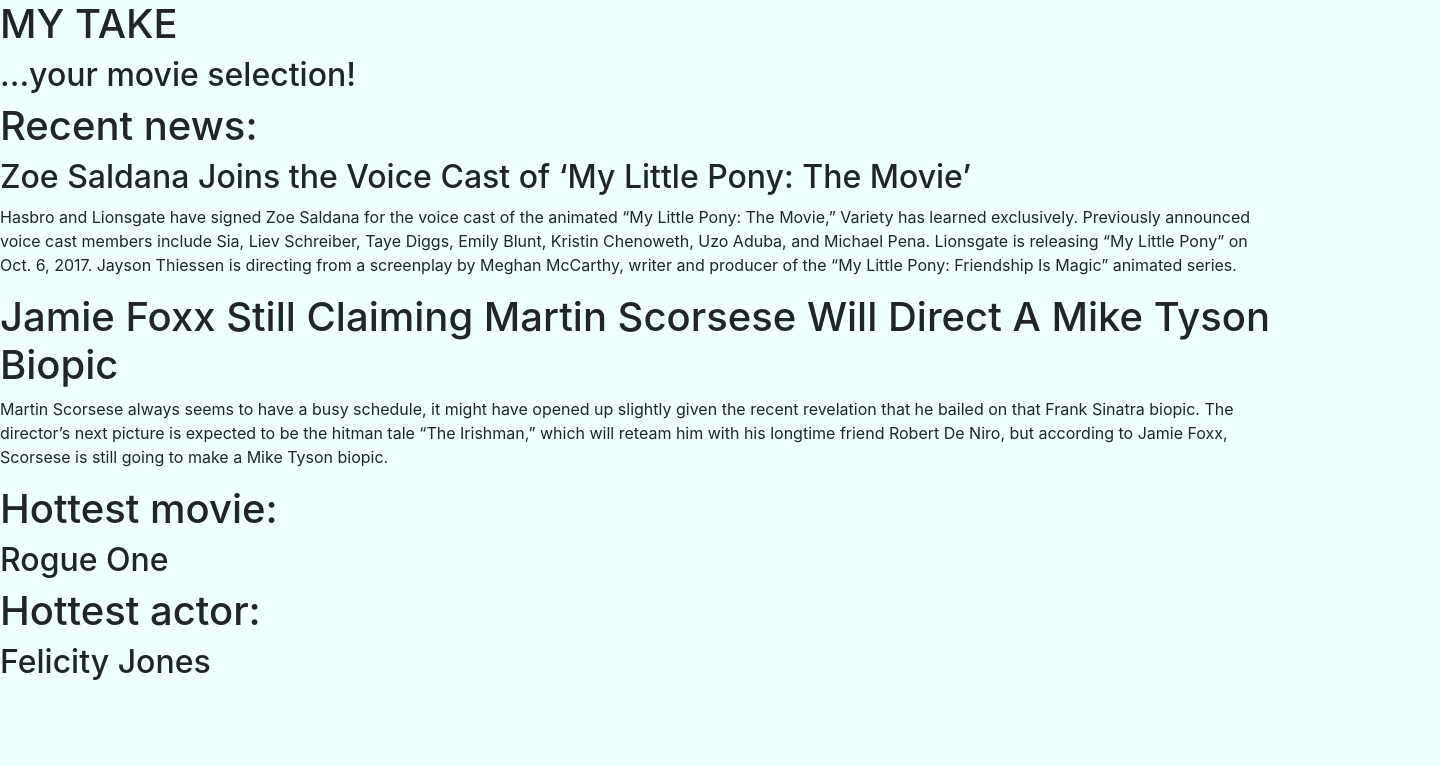
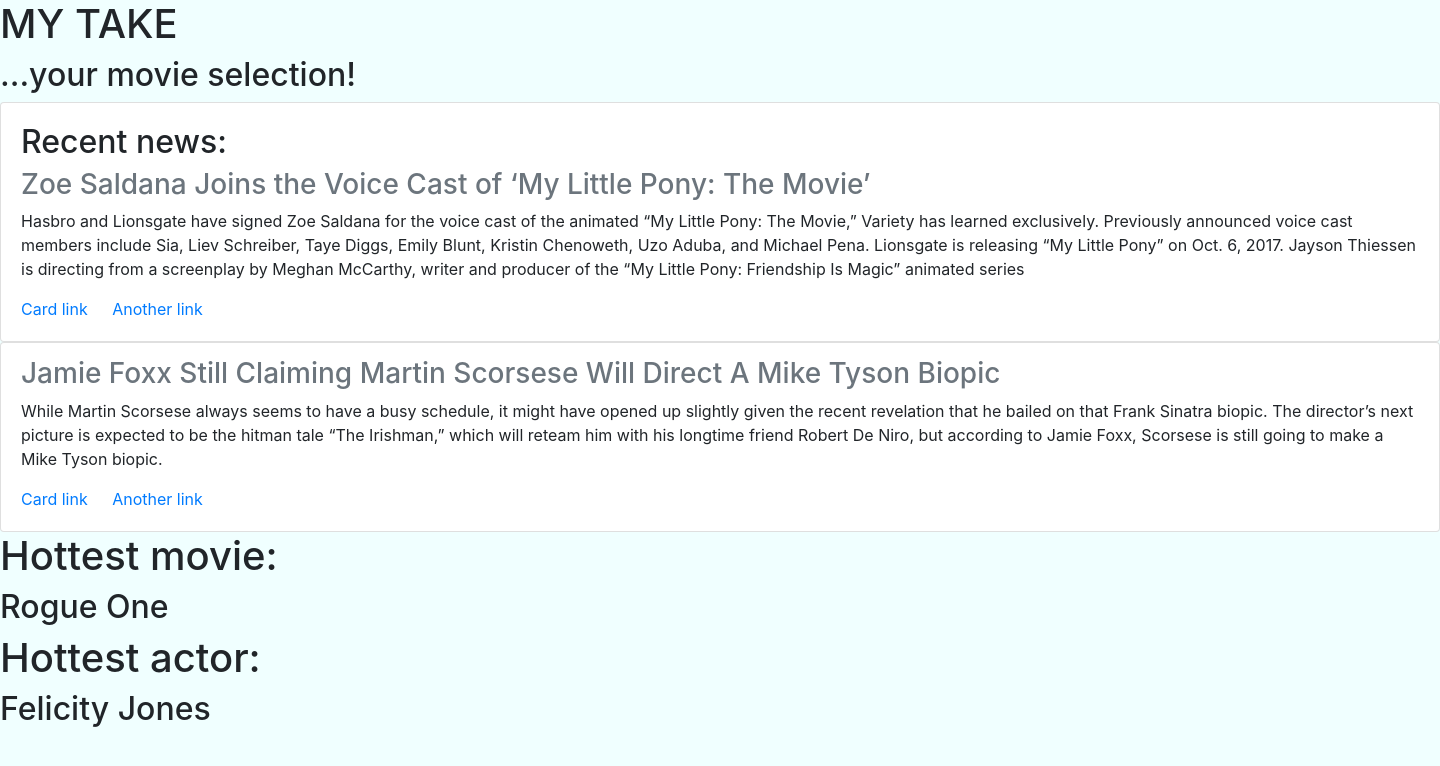
Before and after one commit to tlastovka/MyTake, a website: page 1-homepage/src/index.html in a window 1280 px wide. Shown: the whole page, 1440 px wide, since content can reach past the window. Drawn offline with nearby package versions, Linux system fonts and the light colour scheme; files that its build step writes are made by us from their sources.

Commit message:
Recent News in Cards

```diff
--- a/1-homepage/src/index.html
+++ b/1-homepage/src/index.html
@@ -18,25 +18,31 @@
     </header>
 
     <main>
+
+
         <section class="recentnews">
-            <h1>Recent news:</h1>
-            <article>
-                <h2>Zoe Saldana Joins the Voice Cast of ‘My Little Pony: The Movie’</h2>
+            <div class="card" style="width: 90rem;">
+                <div class="card-body">
+                    <h2 class="card-title">Recent news:</h2>
+                    <h3 class="card-subtitle mb-2 text-muted">Zoe Saldana Joins the Voice Cast of ‘My Little Pony: The Movie’</h3>
+                    <p class="card-text">Hasbro and Lionsgate have signed Zoe Saldana for the voice cast of the animated “My Little Pony: The
+                        Movie,” Variety has learned exclusively. Previously announced voice cast members include Sia, Liev
+                        Schreiber, Taye Diggs, Emily Blunt, Kristin Chenoweth, Uzo Aduba, and Michael Pena. Lionsgate is
+                        releasing “My Little Pony” on Oct. 6, 2017. Jayson Thiessen is directing from a screenplay by Meghan
+                        McCarthy, writer and producer of the “My Little Pony: Friendship Is Magic” animated series</p>
+                    <a href="#" class="card-link">Card link</a>
+                    <a href="#" class="card-link">Another link</a>
+                </div>
+            </div>
 
-                <p>Hasbro and Lionsgate have signed Zoe Saldana for the voice cast of the animated “My Little Pony: The Movie,”
-                    Variety has learned exclusively. Previously announced voice cast members include Sia, Liev Schreiber,
-                    Taye Diggs, Emily Blunt, Kristin Chenoweth, Uzo Aduba, and Michael Pena. Lionsgate is releasing “My Little
-                    Pony” on Oct. 6, 2017. Jayson Thiessen is directing from a screenplay by Meghan McCarthy, writer and
-                    producer of the “My Little Pony: Friendship Is Magic” animated series.</p>
-            </article>
-
-            <article>
-                <h1>Jamie Foxx Still Claiming Martin Scorsese Will Direct A Mike Tyson Biopic</h1>
-                <p> Martin Scorsese always seems to have a busy schedule, it might have opened up slightly given the recent revelation
-                    that he bailed on that Frank Sinatra biopic. The director’s next picture is expected to be the hitman
-                    tale “The Irishman,” which will reteam him with his longtime friend Robert De Niro, but according to
-                    Jamie Foxx, Scorsese is still going to make a Mike Tyson biopic.</p>
-            </article>
+            <div class="card" style="width: 90rem;">
+                <div class="card-body">
+                    <h3 class="card-subtitle mb-2 text-muted">Jamie Foxx Still Claiming Martin Scorsese Will Direct A Mike Tyson Biopic</h3>
+                    <p class="card-text">While Martin Scorsese always seems to have a busy schedule, it might have opened up slightly given the recent revelation that he bailed on that Frank Sinatra biopic. The director’s next picture is expected to be the hitman tale “The Irishman,” which will reteam him with his longtime friend Robert De Niro, but according to Jamie Foxx, Scorsese is still going to make a Mike Tyson biopic.</p>
+                    <a href="#" class="card-link">Card link</a>
+                    <a href="#" class="card-link">Another link</a>
+                </div>
+            </div>
         </section>
 
         <section class="blockbuster">
```
